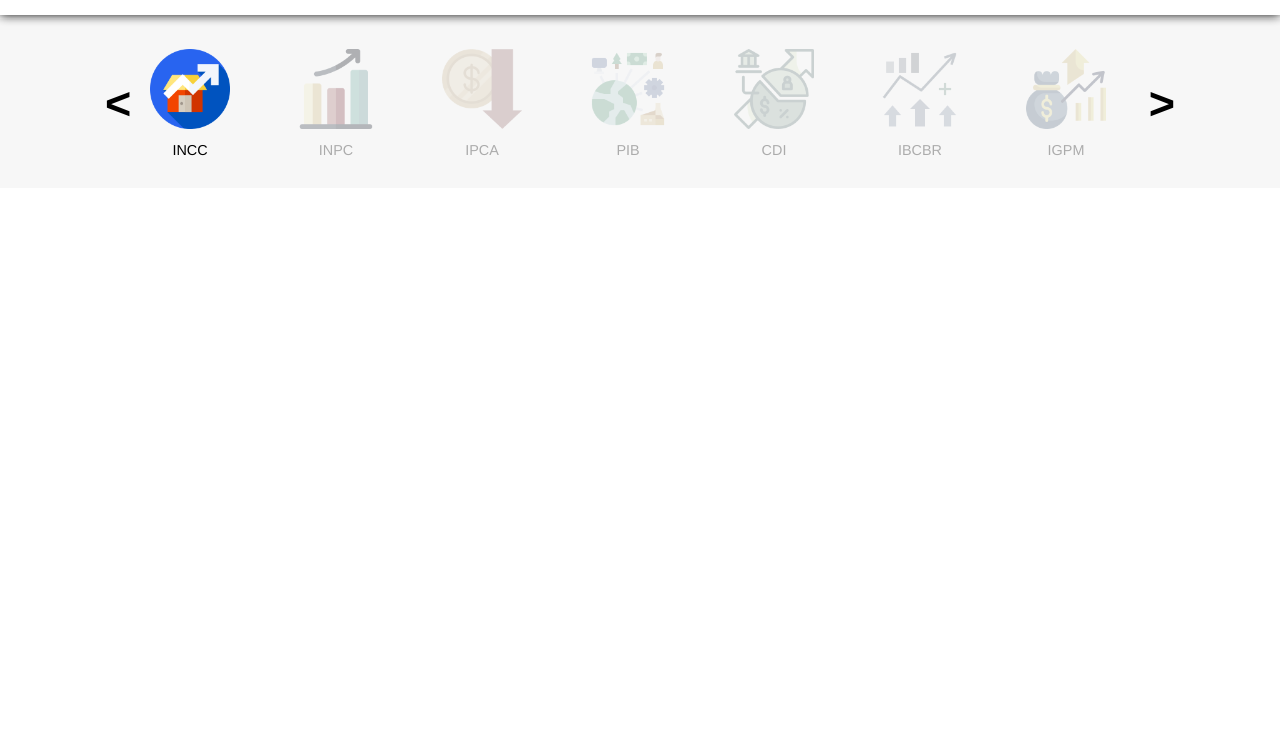
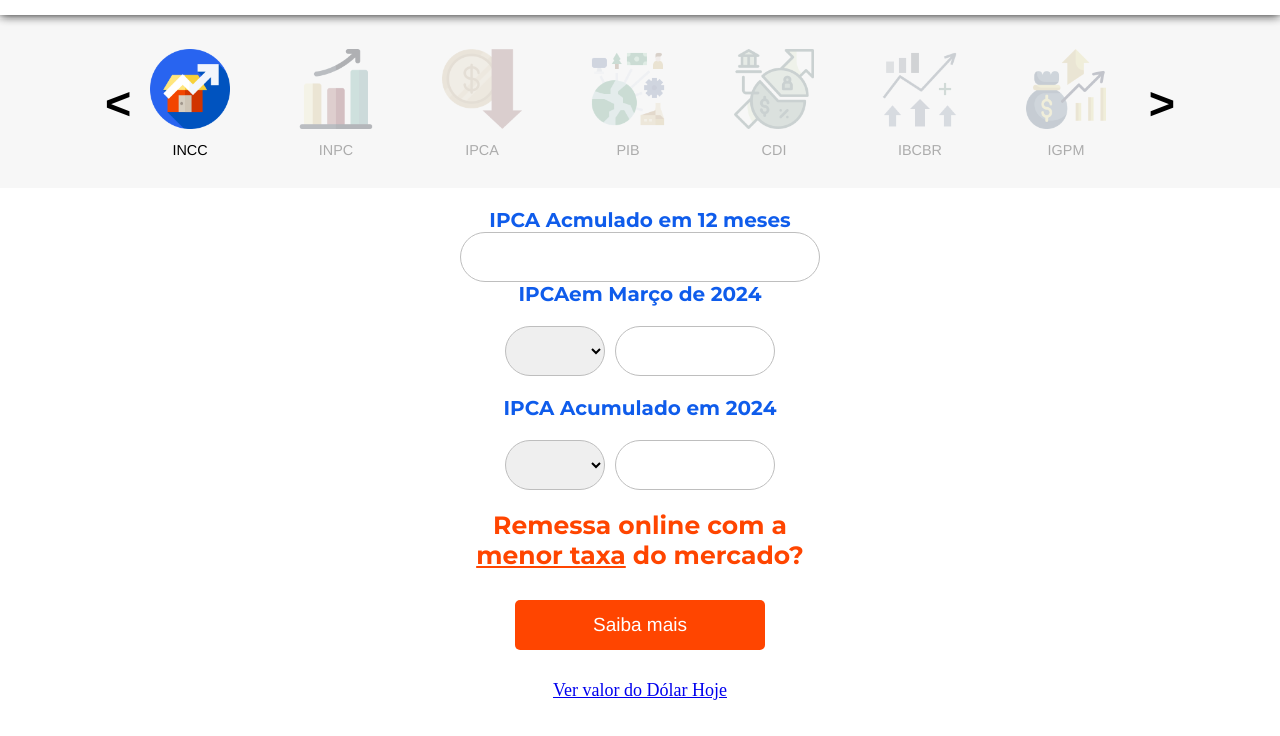
Before and after one commit to IvanildoQueiroz/conversor-de-moeda, a plain HTML site: page pages/indice.html in a window 1280 px wide. Shown: the part 60-796 px from the top of the page. Drawn offline with Linux system fonts and the light colour scheme.

Commit message:
upgrade page indice

```diff
--- a/css/indice.css
+++ b/css/indice.css
@@ -112,7 +112,7 @@ header a {
   background: rgba(187, 25, 25, 0);
   border: none;
   cursor: pointer;
-
+  outline: none;
   &:hover {
     color: #46a54d;
   }
@@ -138,3 +138,58 @@ main {
   height: 100%;
   padding-top: 79px;
 }
+
+body :where(.page1){
+  height: 100%;
+  padding-top:20px ;
+}
+.page1 :where(article , #find-first-data,#find-second-data,.message){
+  width: 100%;
+  display: flex;
+  flex-direction: column;
+  align-items: center;
+}
+.page1 :where(h1,h2,h3){
+  color: var(--blue-default);
+  font: bolder 20px "Montserrat" , sans-serif;
+}
+.page1 input,select{
+  width:max(160px,40%);
+  height: 50px;
+  border-radius: 25px;
+  outline: none;
+  border: 1px solid rgb(190, 190, 190);
+}
+.page1 >article>input{
+  width:max(360px,
+  25%);
+}
+.page1 select{
+  width:max(100px,5%);
+}
+.page1 a{
+  font-size: 18px;
+}
+#find-first-data,#find-second-data{
+  width: max(260px,25%);
+  margin:20px 0 ;
+  flex-direction:  row;
+  justify-content: center;
+  gap: 10px;
+}
+.message > p{
+  text-align:center;
+  color: orangered;
+  font: bolder 25px "Montserrat", sans-serif;
+}
+#btn-message{
+  margin: 30px 0;
+  width: 250px;
+  height:50px;
+  background-color: orangered;
+  color: #fff;
+  outline: none;
+  border: none;
+  border-radius: 5px;
+  font:300 19px  helvetica;
+}
--- a/js/indice.js
+++ b/js/indice.js
@@ -23,7 +23,7 @@ controls.forEach((control) => {
       items[currentItem].scrollIntoView({
         behavior: "smooth",
         inline: "center",
-
+        block:'nearest'
       });
       items[currentItem].classList.add("current-item");
     });
--- a/pages/indice.html
+++ b/pages/indice.html
@@ -42,6 +42,24 @@
                 </ul>
             </div>
           </section>
+          <section class="page1">
+            <article>
+              <h1><span>IPCA</span> Acmulado em 12 meses</h1>
+              <input type="text">
+              <h2><span>IPCA</span>em Março de 2024</h2>
+              <div id="find-first-data">
+                <select name="" id=""><input type="text"></select>
+              </div>
+              <h3><span>IPCA</span> Acumulado em 2024</h3>
+              <div id="find-second-data">
+                <select name="" id=""></select>
+                <input type="text">
+              </div>
+              <div class="message">
+                <p>Remessa online com a <br> <u>menor taxa</u> do mercado?</p>
+                <button id="btn-message">Saiba mais</button><a href="#">Ver valor do Dólar Hoje</a></div>
+            </article>
+          </section>
       </main>
 </body>
 </html>
```
